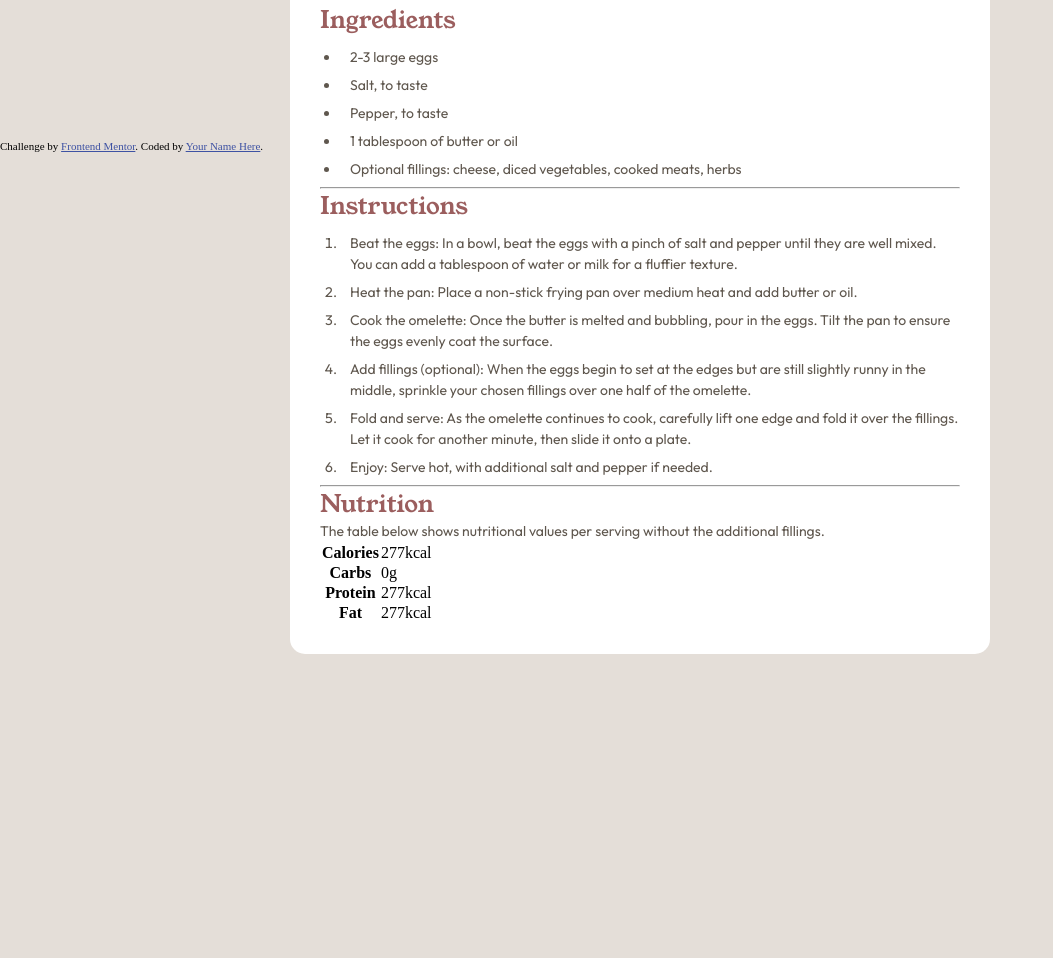
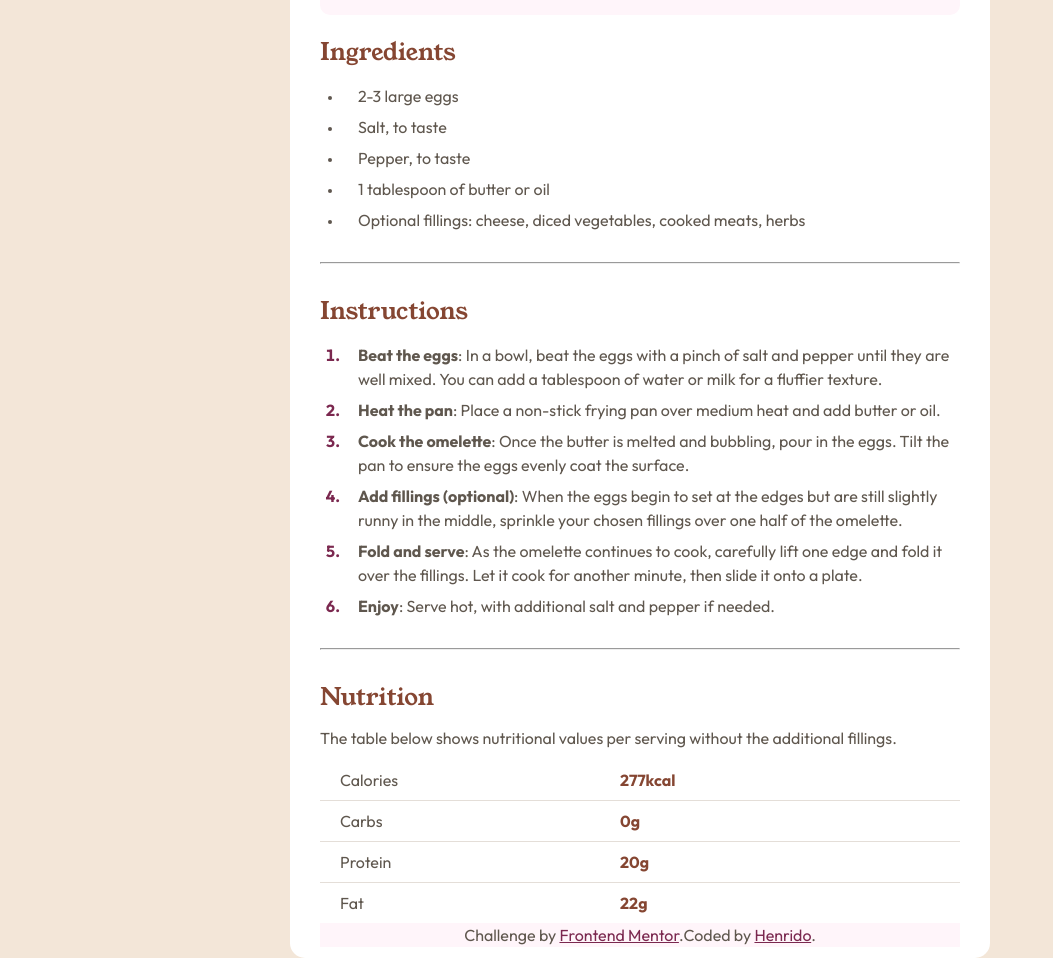
Before and after one commit to Henrido-cpu/recipe-page, a plain HTML site: page index.html in a window 1280 px wide. Shown: the part 638-1596 px from the top of the page, without its empty margins (0-1053 px from the left). Before the commit the page ends 1292 px from the top, so only its background shows below. Drawn offline with Linux system fonts and the light colour scheme.

Commit message:
Challenge complete, Build page

```diff
--- a/index.html
+++ b/index.html
@@ -16,9 +16,7 @@
 <body>
   <div class="card">
     <header>
-        <div class="image-container">
       <img src="./assets/images/image-omelette.jpeg" alt="Image of a simple omelette on a plate">
-        </div>
       <h1> Simple Omelette Recipe</h1>
       <p>An easy and quick dish, perfect for any meal. This classic omelette combines beaten eggs cooked
       to perfection, optionally filled with your choice of cheese, vegetables, or meats.</p>
@@ -31,7 +29,7 @@
         </ul>
       </section>
     </header>
-      <section>
+    <section class="ingredients">
       <h2>Ingredients</h2>
       <ul>
         <li><p>2-3 large eggs</p></li>
@@ -42,7 +40,7 @@
       </ul>
     </section>
     <hr>
-      <section>
+    <section class="instructions">
       <h2>Instructions</h2>
       <ol>
         <li><p>
@@ -79,20 +77,19 @@
           <td class="calories-info">0g</td>
         </tr>
         <tr>
-            <th>Protein</th>
-            <td class="calories-info">277kcal</td>
+          <th >Protein</th>
+          <td class="calories-info">20g</td>
         </tr>
         <tr>
           <th>Fat</th>
-            <td class="calories-info">277kcal</td>
+          <td class="calories-info">22g</td>
         </tr>
       </table>
     </footer>
+    <div class="attribution">
+      <p>Challenge by <a href="https://www.frontendmentor.io?ref=challenge" target="_blank">Frontend Mentor</a>.</p>
+      <p>Coded by <a href="https://www.frontendmentor.io/profile/Henrido-cpu">Henrido</a>.</p>
     </div>
-
-  <div class="attribution">
-    Challenge by <a href="https://www.frontendmentor.io?ref=challenge" target="_blank">Frontend Mentor</a>.
-    Coded by <a href="#">Your Name Here</a>.
   </div>
 </body>
 </html>
--- a/styles.css
+++ b/styles.css
@@ -16,7 +16,7 @@
     }
 
     body{
-        background: var(--stone-150);
+        background: var(--stone-100);
         height:100vh;
         display:flex;
     }
@@ -39,6 +39,7 @@
 
     h1{
         margin-bottom: 10px;
+        font-size: 2.5rem;
     }
 
     h1, h2{
@@ -48,10 +49,11 @@
     }
 
     h2{
-        color: rgb(155, 94, 94)
+        color: var(--brown-800);
+        font-size: 1.5rem;
     }
-    p, li{
-        font-size:14px;
+    p, li, th, td{
+        font-size:16px;
         font-family: "Outfit", sans-serif;
         font-optical-sizing: auto;
         font-weight: 400;
@@ -62,32 +64,44 @@
         line-height:1.5;
     }
 
-    h1{
-        font-size: 2.0em;
+    .attribution {
+        font-size: 11px;
+        margin-bottom:-19px;
+        background: var(--rose-50);
+        display: flex;
+        justify-content: center;
+        align-items: center;
     }
 
-    .attribution {
-        font-size: 11px;
-        text-align: center;
-        position:absolute;
-        bottom: 10px;
-    }
     .attribution a {
-        color: hsl(228, 45%, 44%);
+        color: var(--rose-800);
+        padding:auto;
     }
 
     ul, ol{
-        margin-top: 10px;
-        margin-left: 20px;
+        margin-top: 15px;
+        margin-left: 23px;
     }
+
+    ul li::marker{
+        font-size:12px;
+    }
+
+    ol li::marker{
+        color:var(--rose-800);
+        font-weight: 700;
+    }
+
 
     li{
         margin-bottom: 7px;
     }
 
     li p{
-        margin-left: 10px;
+        margin-left: 15px;
     }
+
+
 
     .preparation-time{
         background-color: var(--rose-50);
@@ -97,7 +111,49 @@
         margin-bottom: 20px;
     }
 
+    hr{
+        margin-top:30px;
+        margin-bottom:30px;
+    }
+
     .preparation-time h2{
         font-size: 1rem;
         color:var(--rose-800);
     }
+
+    span{
+        color:var(--stone-600);
+        font-weight:700;
+    }
+
+    table, th, td{
+        border-bottom: 1px solid var(--stone-150);
+        border-collapse:collapse;
+    }
+
+    th, td{
+        padding: 10px 0;
+    }
+
+    th{
+        padding-left:20px;
+        text-align: left;
+    }
+
+    td{
+        width:100%;
+        padding-left: 222px;
+        color:var(--brown-800);
+        font-weight:700;
+    }
+
+    tr:nth-last-of-type(1){
+        border-bottom: hidden;
+    }
+
+    footer h2{
+        margin-bottom: 12px;
+    }
+    footer p{
+        margin-bottom: 10px;
+    }
```
Lines whose indentation alone changed are shown as unchanged.
